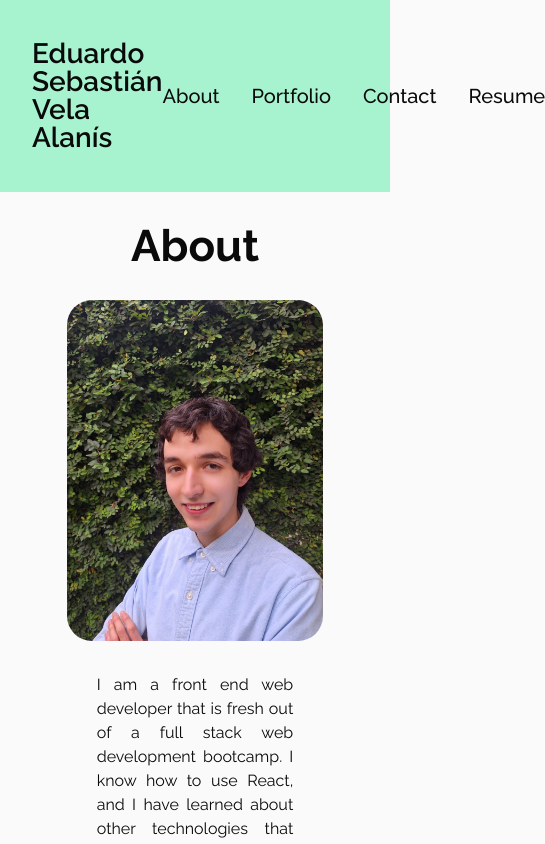
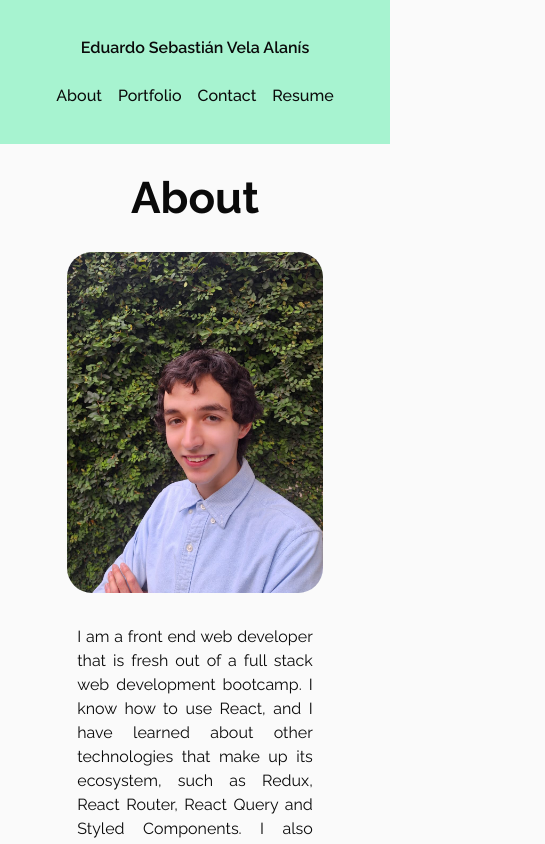
Before and after one commit to eduardoVela2022/react-portfolio, a React (Vite) app: page / in a window 390 px wide. Shown: the top 844 px of the page, 545 px wide, since content can reach past the window. Built offline with nearby package versions, Linux system fonts and the light colour scheme.

Commit message:
Added responsive design to the about page.

```diff
--- a/src/App.css
+++ b/src/App.css
@@ -29,7 +29,7 @@
 .main-container {
   display: flex;
   justify-content: center;
-  height: 100dvh;
+  height: 110dvh;
 }
 
 /* Footer Container */
@@ -62,6 +62,8 @@
   gap: 2rem;
   padding: 2rem 3rem;
   width: 75dvw;
+  overflow: auto;
+  scrollbar-width: none;
 }
 
 /* Scroll Container */
@@ -219,3 +221,33 @@
 .project-image:hover {
   opacity: 50%;
 }
+
+@media screen and (max-width: 1000px) {
+  /* Changes the flex direction to column */
+  .header-container {
+    flex-direction: column;
+    gap: 2rem;
+  }
+
+  /* Adds more height to fit content at smaller screen sizes */
+  .main-container {
+    height: 130dvh;
+  }
+
+  /* Adds more width to fit content at smaller screen sizes */
+  .content-container {
+    width: 85dvw;
+  }
+}
+
+@media screen and (max-width: 500px) {
+  /* Decreases font size to fit content at smaller screen sizes  */
+  .header-container h1 {
+    font-size: 1rem;
+  }
+
+  .navigation-container {
+    font-size: 1rem;
+    gap: 1rem;
+  }
+}
```
